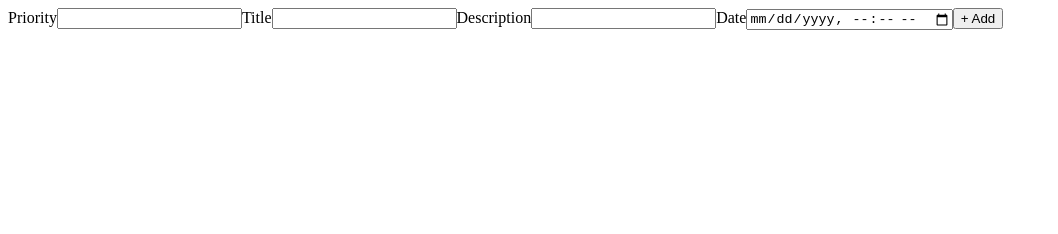
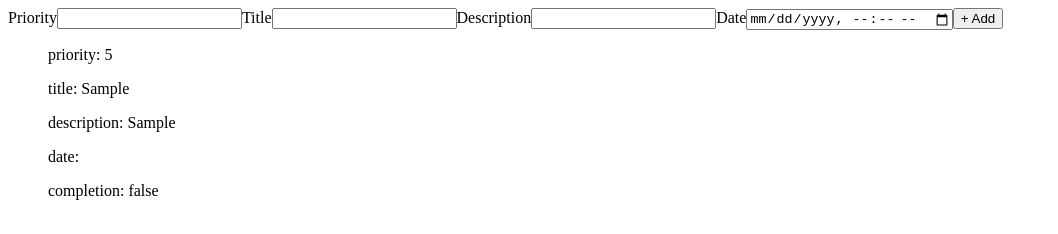
Before and after one commit to aschwimm/todo-app, a website built with webpack: page src/index.html in a window 1280 px wide. Both pictures are taken after typing "5", "Sample", "Sample" into the empty fields and a click on the button "+ Add". Shown: the whole page, without its empty margins (0-1058 px from the left). Built offline with nearby package versions, Linux system fonts and the light colour scheme.

Commit message:
Add component that creates elements from todos inside the project

```diff
--- /dev/null
+++ b/src/components/DOM-create-todo.js
@@ -0,0 +1,17 @@
+function createTodoElement(projects) {
+    const todoContainer = document.createElement("div");
+    projects.todos.forEach((todo, index) => {
+        const todoWrapper = document.createElement("div");
+        Object.entries(todo).forEach(([key, value]) => {
+            const todoItem = document.createElement("ul");
+            todoWrapper.id = index;
+            todoItem.innerHTML = `${key}: ${value}`;
+            todoWrapper.append(todoItem);
+            todoContainer.append(todoWrapper);
+        });
+    });
+    return todoContainer;
+}
+
+
+export { createTodoElement }
--- a/src/index.html
+++ b/src/index.html
@@ -6,6 +6,7 @@
     <title>To-Do App</title>
 </head>
 <body>
+    <div id="form-container"></div>
     <div id="content"></div>
 </body>
 </html>
--- a/src/index.js
+++ b/src/index.js
@@ -1,15 +1,19 @@
 import { todoForm } from "./components/todo-form";
 import { createTodo } from "./components/todo-constructor";
 import { createProject } from "./components/project-constructor";
+import { createTodoElement } from "./components/DOM-create-todo";
 
 const content = document.getElementById("content");
+const formContainer = document.getElementById("form-container");
 const form = todoForm();
 const projects = createProject("default");
-content.append(form);
+formContainer.append(form);
 form.addEventListener("submit", (event) => {
     event.preventDefault();
     const todo = createTodo(form);
     projects.todos.push(todo);
+    content.innerHTML = "";
+    content.append(createTodoElement(projects));
     console.log(projects);
     form.reset();
 })
```
